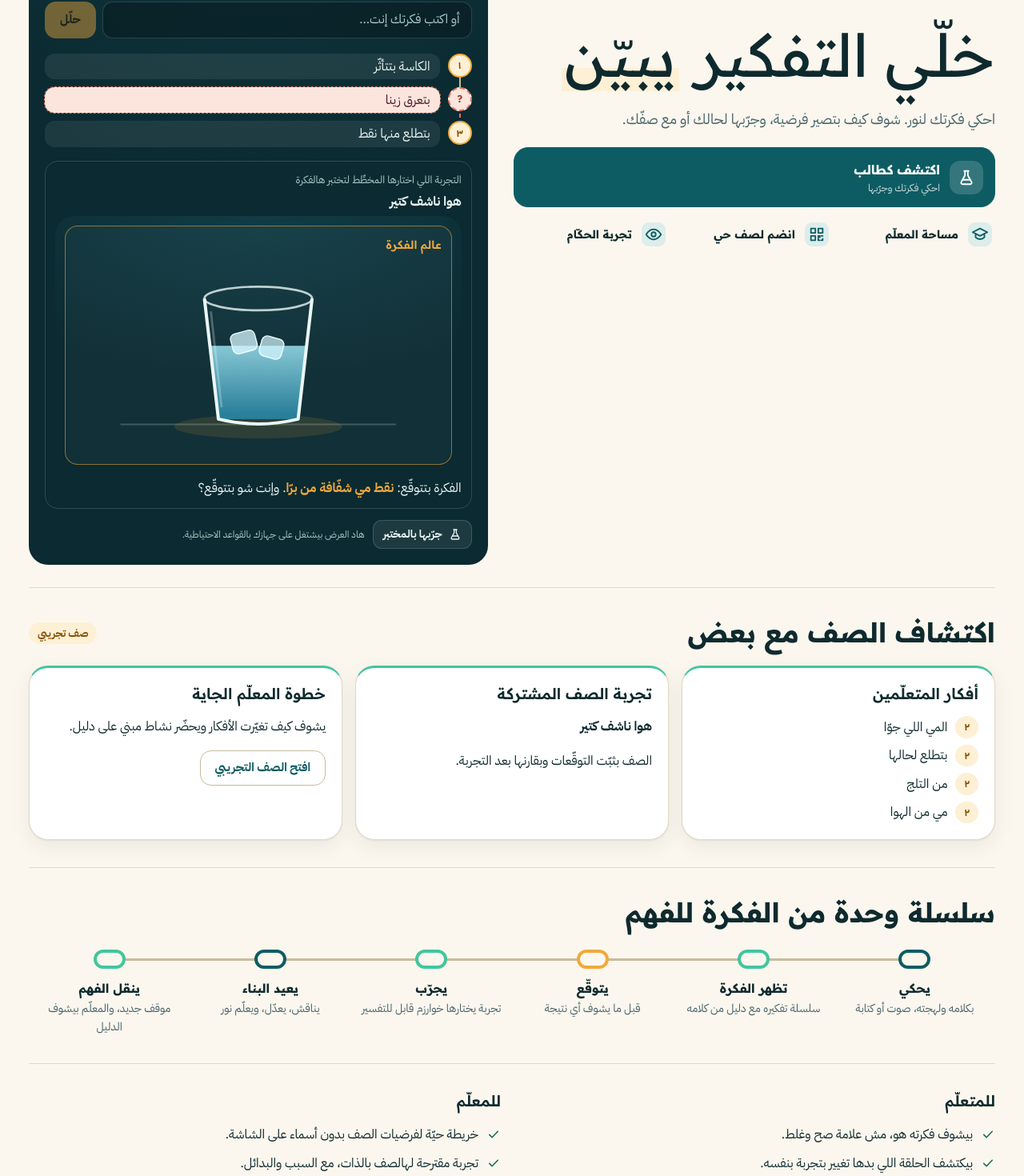
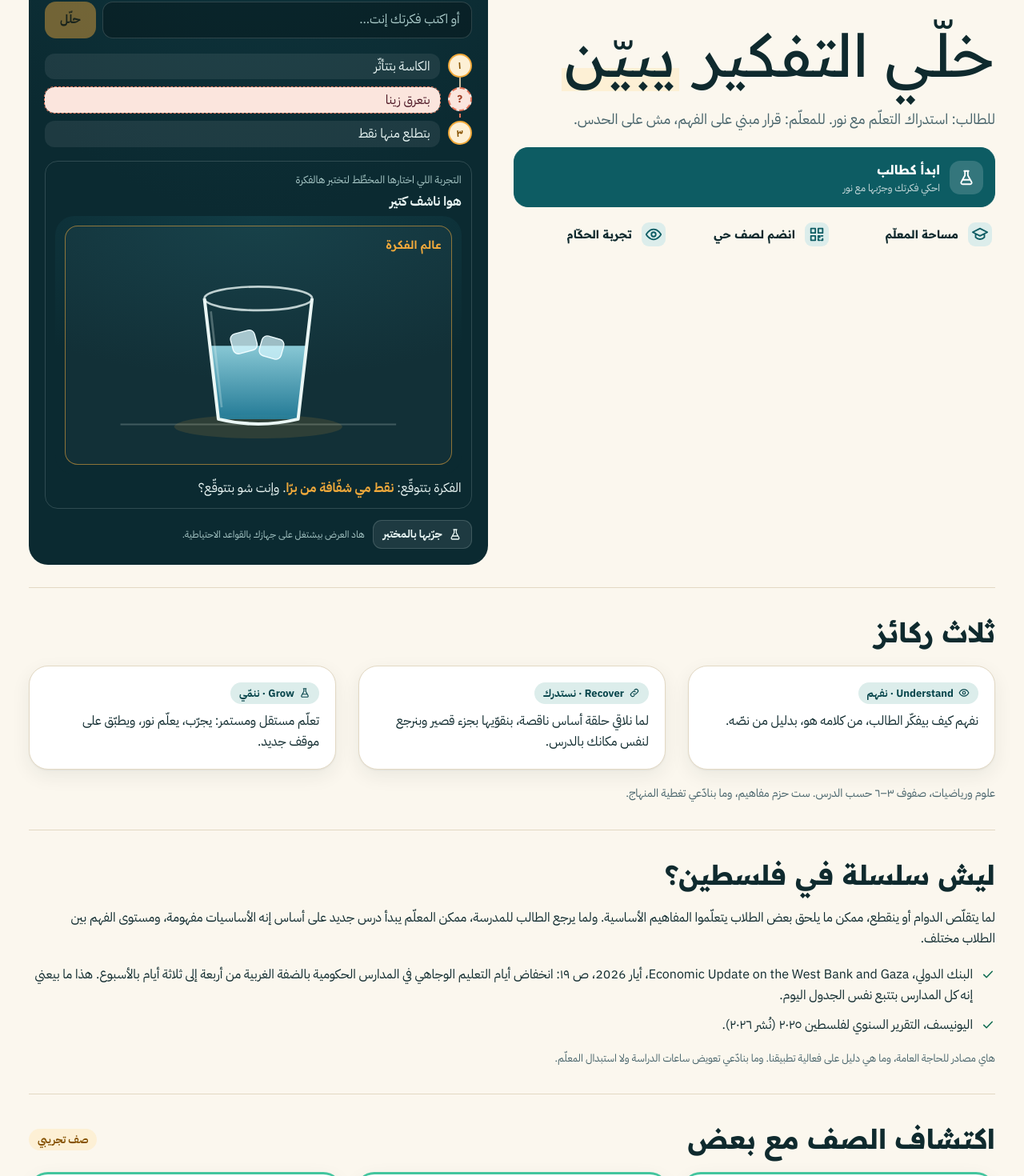
Before and after one commit to majd-awwad/silsila, a React (Vite) app: page / in a window 1280 px wide. Shown: the part 566-2036 px from the top of the page at 80% size. Built offline with nearby package versions, Linux system fonts and the light colour scheme.

Commit message:
Home page: central sentence, three pillars, two paths, why Silsila in Palestine (sourced)

```diff
--- a/src/features/landing/Landing.tsx
+++ b/src/features/landing/Landing.tsx
@@ -15,10 +15,16 @@ import { ThoughtLab } from './ThoughtLab';
 import './landing.css';
 
 const ENTRIES: { to: string; icon: IconName; title: L; note: L; primary?: boolean }[] = [
-  { to: '/learn', icon: 'flask', primary: true, title: { ar: 'اكتشف كطالب', en: 'Student discovery' }, note: { ar: 'احكي فكرتك وجرّبها', en: 'Say your idea and test it' } },
-  { to: '/teacher', icon: 'cap', title: { ar: 'مساحة المعلّم', en: 'Teacher workspace' }, note: { ar: 'خريطة تفكير الصف وخطة التدخّل', en: 'Class reasoning map and next steps' } },
+  { to: '/learn', icon: 'flask', primary: true, title: { ar: 'ابدأ كطالب', en: 'Start as a learner' }, note: { ar: 'احكي فكرتك وجرّبها مع نور', en: 'Say your idea and test it with Noor' } },
+  { to: '/teacher', icon: 'cap', title: { ar: 'مساحة المعلّم', en: 'Teacher workspace' }, note: { ar: 'تحقّق سريع أو حصة اكتشاف', en: 'Quick check or discovery lesson' } },
   { to: '/join', icon: 'qr', title: { ar: 'انضم لصف حي', en: 'Join a live class' }, note: { ar: 'بكود أو بمسح QR', en: 'With a code or a QR scan' } },
   { to: '/judge', icon: 'eye', title: { ar: 'تجربة الحكّام', en: 'Judge experience' }, note: { ar: 'العرض خطوة بخطوة مع الأدلّة', en: 'Guided demonstration with evidence' } },
+];
+
+const PILLARS: { icon: IconName; title: L; note: L }[] = [
+  { icon: 'eye', title: { ar: 'Understand · نفهم', en: 'Understand' }, note: { ar: 'نفهم كيف بيفكّر الطالب، من كلامه هو، بدليل من نصّه.', en: 'We understand how the learner thinks, from their own words, with evidence from the text.' } },
+  { icon: 'link', title: { ar: 'Recover · نستدرك', en: 'Recover' }, note: { ar: 'لما نلاقي حلقة أساس ناقصة، بنقوّيها بجزء قصير وبنرجع لنفس مكانك بالدرس.', en: 'When a foundation link is missing, a short part strengthens it and brings the learner back to the same place.' } },
+  { icon: 'flask', title: { ar: 'Grow · ننمّي', en: 'Grow' }, note: { ar: 'تعلّم مستقل ومستمر: يجرّب، يعلّم نور، ويطبّق على موقف جديد.', en: 'Independent, continuing learning: test, teach Noor and apply to a new situation.' } },
 ];
 
 const FLOW: { title: L; note: L }[] = [
@@ -61,13 +67,13 @@ export function Landing() {
           <div className="stack !gap-5">
             <div className="row !flex-nowrap items-end">
               <Noor mood="curious" size={74} float />
-              <p className="lp-motto">{t({ ar: 'صف واحد، عقول مختلفة، واكتشاف مشترك.', en: 'One class, different minds, a shared discovery.' })}</p>
+              <p className="lp-motto">{t({ ar: 'حتى لو انقطع الدوام، تظل سلسلة التعلّم مستمرة.', en: 'Reconnecting the Missing Links in Education' })}</p>
             </div>
             <h1>{t({ ar: 'خلّي التفكير', en: 'Make Thinking' })} <span>{t({ ar: 'يبيّن', en: 'Visible' })}</span></h1>
             <p className="lead">
               {t({
-                ar: 'احكي فكرتك لنور. شوف كيف بتصير فرضية، وجرّبها لحالك أو مع صفّك.',
-                en: 'Share an idea with Noor. See it become a hypothesis you can test on your own or together with your class.',
+                ar: 'للطالب: استدراك التعلّم مع نور. للمعلّم: قرار مبني على الفهم، مش على الحدس.',
+                en: 'For the learner: recovering learning with Noor. For the teacher: a decision based on understanding, not a guess.',
               })}
             </p>
             <nav className="lp-entries" aria-label={t({ ar: 'ابدأ', en: 'Start' })}>
@@ -81,6 +87,30 @@ export function Landing() {
           </div>
           <ThoughtLab />
         </div>
+
+        <section className="lp-section" aria-labelledby="pillars-h">
+          <h2 id="pillars-h" className="title">{t({ ar: 'ثلاث ركائز', en: 'Three pillars' })}</h2>
+          <div className="lp-two" style={{ gridTemplateColumns: 'repeat(auto-fit,minmax(15rem,1fr))' }}>
+            {PILLARS.map((p) => <article key={p.title.en} className="card stack !gap-2">
+              <span className="chip chip-brand self-start"><Icon name={p.icon} size={14} />{t(p.title)}</span>
+              <p>{t(p.note)}</p>
+            </article>)}
+          </div>
+          <p className="muted text-[14px]">{t({ ar: 'علوم ورياضيات، صفوف ٣–٦ حسب الدرس. ست حزم مفاهيم، وما بنادّعي تغطية المنهاج.', en: 'Science and mathematics, grades 3–6 depending on the lesson. Six concept packs; we do not claim curriculum coverage.' })}</p>
+        </section>
+
+        <section className="lp-section" aria-labelledby="why-h">
+          <h2 id="why-h" className="title">{t({ ar: 'ليش سلسلة في فلسطين؟', en: 'Why Silsila in Palestine?' })}</h2>
+          <p>{t({ ar: 'لما يتقلّص الدوام أو ينقطع، ممكن ما يلحق بعض الطلاب يتعلّموا المفاهيم الأساسية. ولما يرجع الطالب للمدرسة، ممكن المعلّم يبدأ درس جديد على أساس إنه الأساسيات مفهومة، ومستوى الفهم بين الطلاب مختلف.', en: 'When school time is cut or interrupted, some learners may not get enough chance to learn the basic concepts. When they return, a teacher may start a new lesson that assumes those basics, while understanding differs between learners.' })}</p>
+          <ul className="lp-list">
+            <li><Icon name="check" size={18} />{t({
+              ar: 'البنك الدولي، Economic Update on the West Bank and Gaza، أيار 2026، ص ١٩: انخفاض أيام التعليم الوجاهي في المدارس الحكومية بالضفة الغربية من أربعة إلى ثلاثة أيام بالأسبوع. هذا ما بيعني إنه كل المدارس بتتبع نفس الجدول اليوم.',
+              en: 'World Bank, Economic Update on the West Bank and Gaza, May 2026, p. 19: in-person days in public schools in the West Bank fell from four to three a week. This does not mean every school follows the same schedule today.',
+            })}</li>
+            <li><Icon name="check" size={18} />{t({ ar: 'اليونيسف، التقرير السنوي لفلسطين ٢٠٢٥ (نُشر ٢٠٢٦).', en: 'UNICEF, State of Palestine annual report 2025 (published 2026).' })}</li>
+          </ul>
+          <p className="muted text-[13px]">{t({ ar: 'هاي مصادر للحاجة العامة، وما هي دليل على فعالية تطبيقنا. وما بنادّعي تعويض ساعات الدراسة ولا استبدال المعلّم.', en: 'These sources describe the general need. They are not evidence that our app works, and we do not claim to replace lost study hours or the teacher.' })}</p>
+        </section>
 
         <Collective />
         <section className="lp-section" aria-labelledby="flow-h">
```
